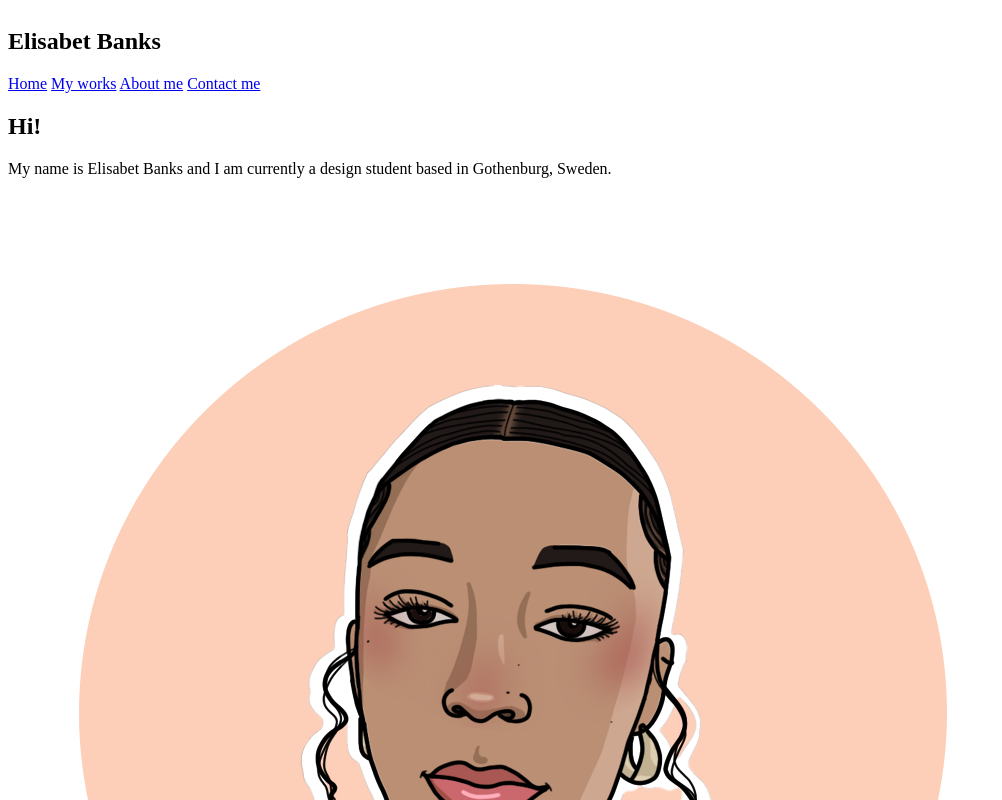
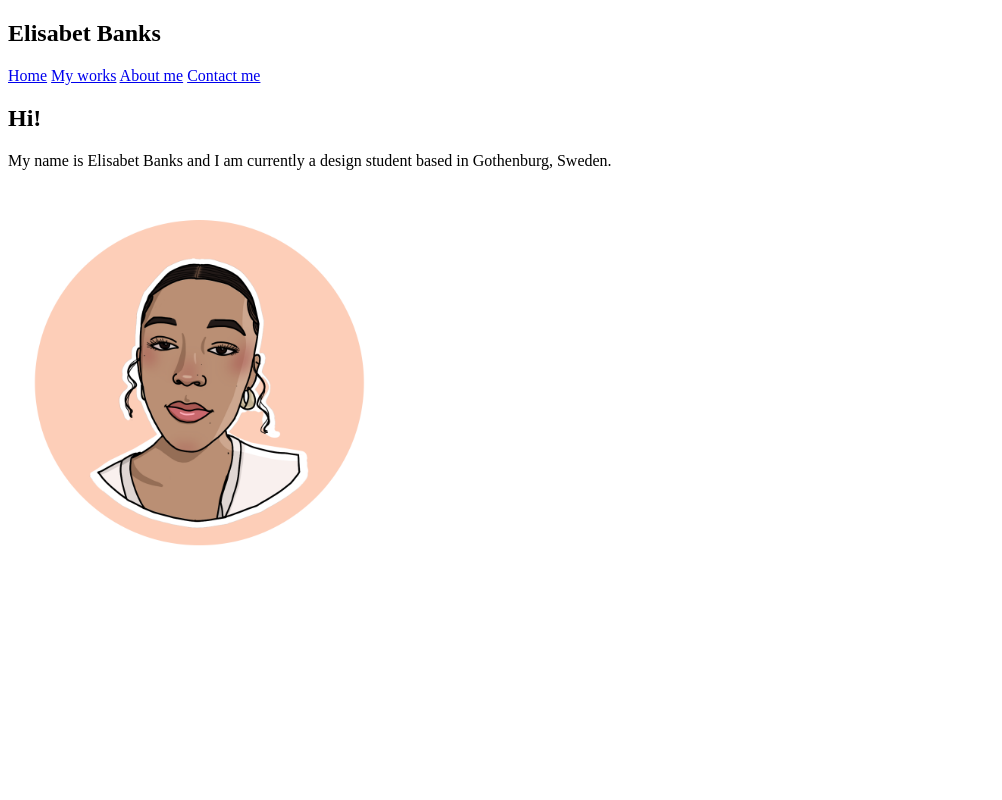
Before and after one commit to elis4bet-b4nks/slutprojekt2025, a plain HTML site: page index.html in a window 1280 px wide. Shown: the top 800 px of the page, without its empty margins (0-1002 px from the left). Drawn offline with Linux system fonts and the light colour scheme.

Commit message:
arbete i css

```diff
--- a/css/style.css
+++ b/css/style.css
@@ -1,11 +1,46 @@
 /* STILMALL */
-.containers {
-display: grid;
-height: auto;
-width: auto;
+
+@media (max-width: 768px) {
+   .containers {
+      display: block;
+      width: 100%;
+      height: 100%;
+      #portrait {
+         width: 100%;
+      }
+      grid-template-areas:
+      'hdn' 'hdl'
+      'idt' 'idt'
+      'prt' 'prt';
+   }
 }
 
-.headers {
-   display: flex;
-   flex-direction: row;
+@media (min-width: 1024px) {
+   .containers {
+      display: block;
+      width: 100%;
+      height: 100%;
+      #portrait {
+         width: 30%;
+      }
+      grid-template-areas:
+      'hdn' 'hdl'
+      'idt' 'prt';
+   }
 }
+
+.hdname {
+   grid-area: hdn;
+}
+
+.hdlinks {
+   grid-area: hdl;
+}
+
+#indextext {
+   grid-area: idt;
+}
+
+#portrait {
+   font-variant: prt;
+}
--- a/index.html
+++ b/index.html
@@ -19,15 +19,15 @@
             </nav>
         </header>
 
-        <section>
+        <section id="indextext">
             <h1>
                 Hi!
             </h1>
             <p>My name is Elisabet Banks and I am currently a design student based in Gothenburg, Sweden.</p>
         </section>
 
-        <div id="portrait">
-            <img src="misc/Självporträtt_Elisabet_Banks.png" alt="Ett självporträtt">
+        <div>
+            <img id="portrait" src="misc/Självporträtt_Elisabet_Banks.png" alt="Ett självporträtt">
         </div>
     </div>
 </body>
```
